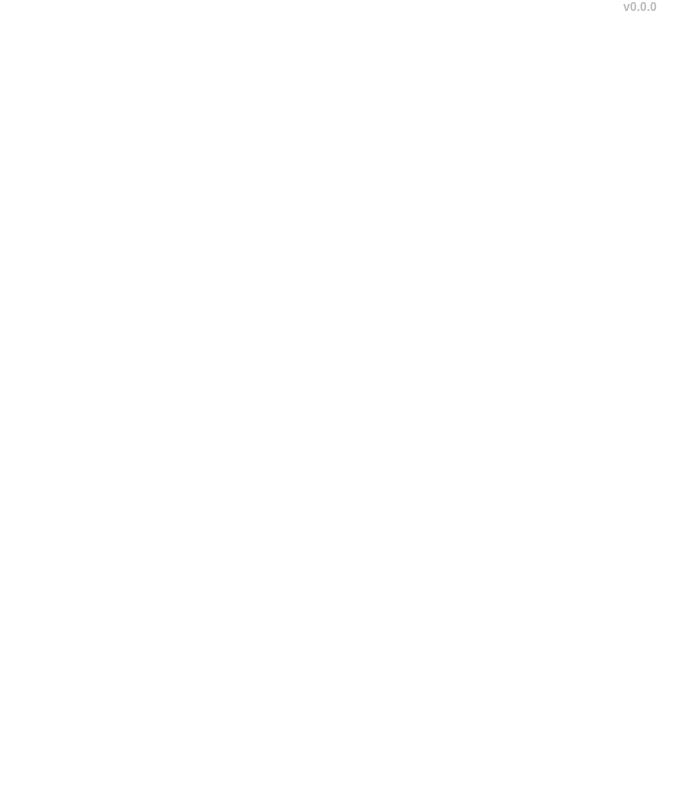
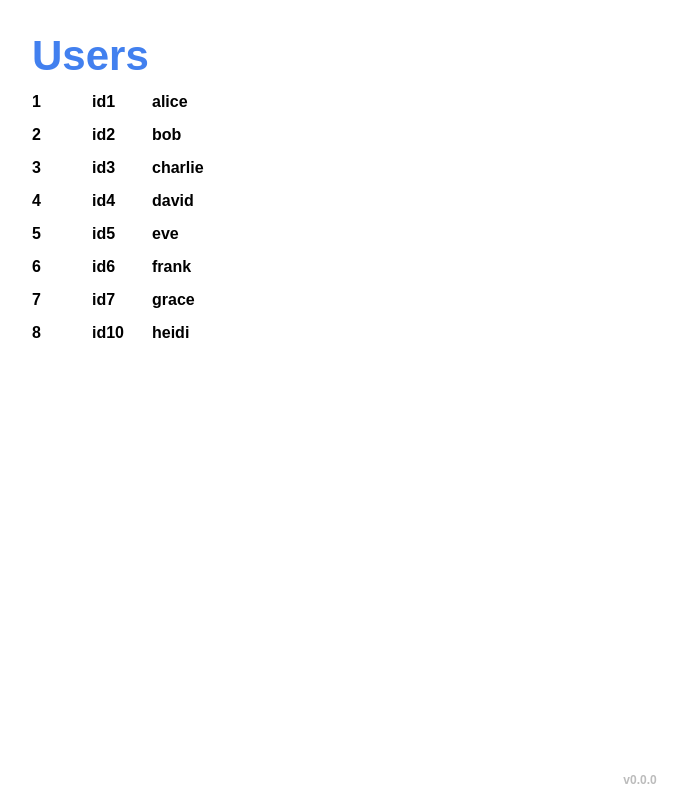
Before and after one commit to Maria827829/Authorization-app, a React (Vite) app: page /users in a window 1280 px wide. Before the commit this address had no page. Shown: the whole page, without its empty margins (0-687 px from the left). Built offline with nearby package versions, Linux system fonts and the light colour scheme.

Commit message:
Сделала верстку страницы пользователей

```diff
--- a/src/App.tsx
+++ b/src/App.tsx
@@ -4,6 +4,7 @@ import WelcomePage from 'pages/welcomePage/welcomePage';
 import Footer from 'components/common/Footer/Footer';
 import SignInPage from 'pages/signInPage/signInPage';
 import SignUpPage from 'pages/signUpPage/signUpPage';
+import UsersPage from 'pages/usersPage/usersPage';
 
 function App() {
 
@@ -23,6 +24,10 @@ function App() {
 						path={'/signUp'}
 						element={<SignUpPage />}
 					/>
+					<Route
+						path={'/users'}
+						element={<UsersPage />}
+					/>
 				</Routes>
 			</BrowserRouter>
 			<Footer />
--- /dev/null
+++ b/src/components/common/UsersList/UsersList.module.scss
@@ -0,0 +1,21 @@
+.usersList {
+    margin-top: 30px;
+    display: flex;
+    flex-direction: column;
+    gap: 15px;
+
+    .userItem {
+        display: flex;
+        gap: 20px;
+        font-size: 16px;
+        font-weight: 600;
+
+        .item {
+            width: 40px;
+        }
+
+        .itemEmail {
+            width: 200px;
+        }
+    }
+}
--- /dev/null
+++ b/src/components/common/UsersList/UsersList.tsx
@@ -0,0 +1,37 @@
+import type { UserDto, UsersListDto } from 'dto/users.dto';
+import style from './UsersList.module.scss';
+
+interface Props {
+    users: UsersListDto;
+};
+
+interface MappedUser {
+    index: number;
+    id: number;
+    email: string;
+}
+
+function UsersList({ users }: Props) {
+    const mappedUsers: MappedUser[] = users.map((user: UserDto, index: number): MappedUser => ({
+        index: index + 1,
+        id: user.id,
+        email: user.email,
+    }));
+
+	return (
+        <div className={style.usersList}>
+            {mappedUsers.map((user: MappedUser) => (
+                <div
+                    key={user.id}
+                    className={style.userItem}
+                >
+                    <span className={style.item}>{user.index}</span>
+                    <span className={style.item}>{`id${user.id}`}</span>
+                    <span className={style.itemEmail}>{user.email}</span>
+                </div>
+            ))}
+        </div>
+	)
+}
+
+export default UsersList;
--- a/src/components/controls/Checkbox/Checkbox.tsx
+++ b/src/components/controls/Checkbox/Checkbox.tsx
@@ -1,12 +1,12 @@
 import style from './Checkbox.module.scss';
 
-interface CheckboxProps {
+interface Props {
   label: string;
   checked?: boolean;
   onChange?: () => void;
 }
 
-function Checkbox({ label, checked = false, onChange }: CheckboxProps) {
+function Checkbox({ label, checked = false, onChange }: Props) {
   return (
     <label className={style.checkboxWrapper}>
       <input
--- a/src/components/controls/TitleForPage/TitleForPage.tsx
+++ b/src/components/controls/TitleForPage/TitleForPage.tsx
@@ -4,7 +4,7 @@ interface Props {
     title: string;
 };
 
-function TitleForPage({title}: Props) {
+function TitleForPage({ title }: Props) {
 
 	return (
         <h1 className={style.titleForPage}>{title}</h1>
--- /dev/null
+++ b/src/pages/usersPage/usersPage.module.scss
@@ -0,0 +1,3 @@
+.usersPage {
+    padding: 32px 32px 0 32px;
+}
--- /dev/null
+++ b/src/pages/usersPage/usersPage.tsx
@@ -0,0 +1,28 @@
+import TitleForPage from 'components/controls/TitleForPage/TitleForPage';
+import style from './usersPage.module.scss';
+import UsersList from 'components/common/UsersList/UsersList';
+
+export const testUsers = [
+    { id: 1, email: 'alice' },
+    { id: 2, email: 'bob' },
+    { id: 3, email: 'charlie' },
+    { id: 4, email: 'david' },
+    { id: 5, email: 'eve' },
+    { id: 6, email: 'frank' },
+    { id: 7, email: 'grace' },
+    { id: 10, email: 'heidi' },
+];
+
+function UsersPage() {
+
+	return (
+		<div className={style.usersPage}>
+            <TitleForPage title='Users' />
+            <UsersList
+                users={testUsers}
+            />
+        </div>
+	)
+}
+
+export default UsersPage;
```
